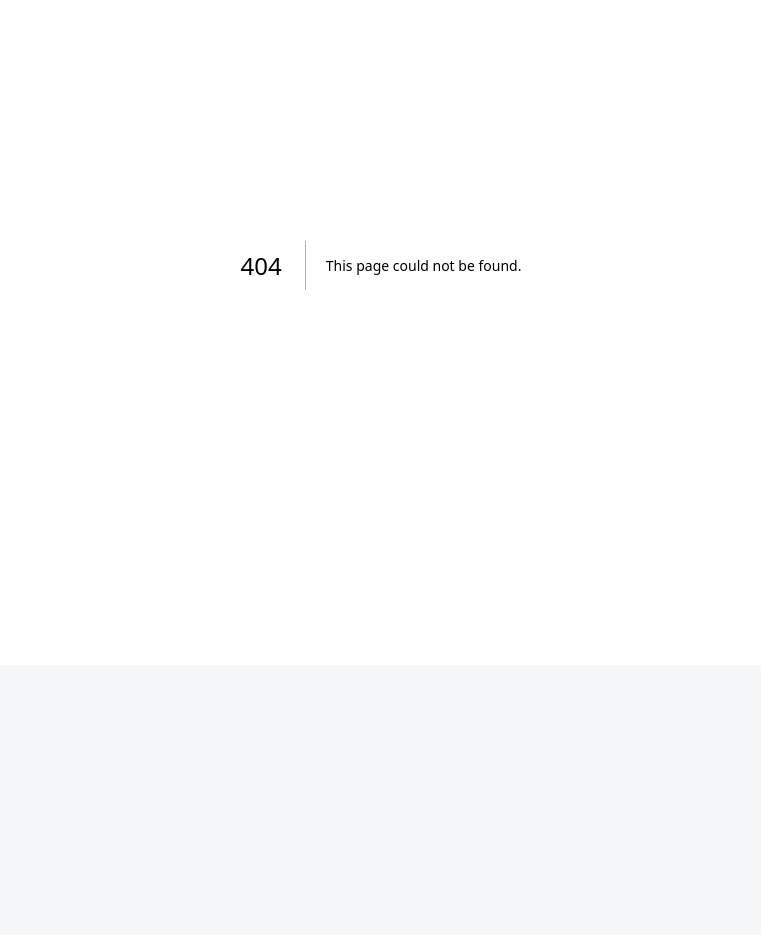
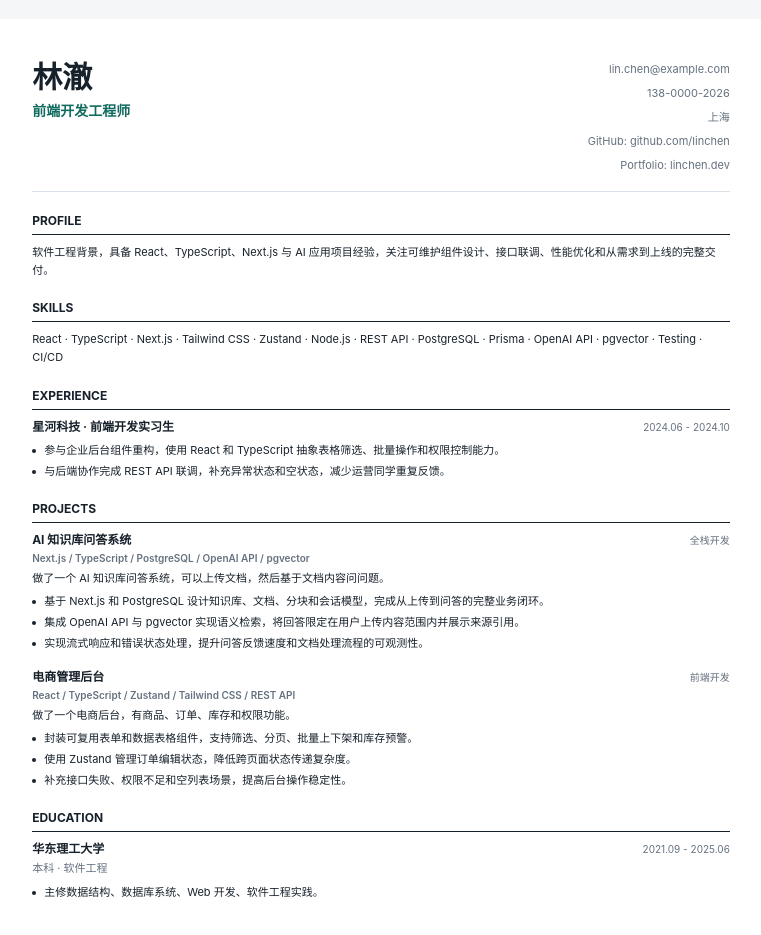
Before and after one commit to xinghe118/offerpilot, a Next.js app: page /resume/print in a window 1280 px wide. Before the commit this address had no page. Shown: the part 135-1070 px from the top of the page, without its empty margins (259-1020 px from the left). Before the commit the page ends 800 px from the top, so only its background shows below. Built offline with nearby package versions, Linux system fonts and the light colour scheme.

Commit message:
feat: add print-ready resume export

```diff
--- /dev/null
+++ b/app/api/resume-versions/export-pdf/route.ts
@@ -0,0 +1,22 @@
+import { NextResponse } from "next/server";
+import { jsonError, readJson } from "@/lib/api/json";
+
+type ExportPdfInput = {
+  versionId?: string;
+};
+
+export async function POST(request: Request) {
+  try {
+    const input = await readJson<ExportPdfInput>(request);
+
+    return NextResponse.json({
+      status: "print-ready",
+      versionId: input.versionId ?? null,
+      printUrl: "/resume/print",
+      message:
+        "Server-side PDF export is prepared as a route boundary. Use the print URL now; Playwright/Puppeteer generation can be enabled after persisted resume versions are wired.",
+    });
+  } catch (error) {
+    return jsonError(error instanceof Error ? error.message : "Failed to prepare PDF export.", 500);
+  }
+}
--- /dev/null
+++ b/app/resume/print/page.tsx
@@ -0,0 +1,24 @@
+import { Printer } from "lucide-react";
+import { ResumePrintView } from "@/components/resume-print-view";
+import { seedProfile } from "@/lib/domain/seed-data";
+
+export default function ResumePrintPage() {
+  return (
+    <main className="min-h-screen bg-canvas py-8 print:bg-white print:py-0">
+      <div className="mx-auto mb-5 flex w-[210mm] items-center justify-between rounded-lg border border-line bg-white p-4 print:hidden">
+        <div>
+          <p className="text-xs font-bold uppercase tracking-0 text-accent">OfferPilot</p>
+          <h1 className="text-lg font-bold text-ink">ATS 友好简历打印预览</h1>
+          <p className="mt-1 text-sm text-muted">使用浏览器打印或另存为 PDF，输出为可复制文本。</p>
+        </div>
+        <button
+          className="inline-flex h-10 items-center gap-2 rounded-md bg-accent px-3 text-sm font-semibold text-white"
+        >
+          <Printer size={16} />
+          Ctrl/Cmd + P
+        </button>
+      </div>
+      <ResumePrintView profile={seedProfile} />
+    </main>
+  );
+}
--- a/components/offer-pilot-workspace.tsx
+++ b/components/offer-pilot-workspace.tsx
@@ -229,6 +229,13 @@ export function OfferPilotWorkspace() {
           <div className="flex items-center gap-2">
             <Pill tone="green">本地 MVP</Pill>
             <Pill>真实 AI / 数据库在后续阶段接入</Pill>
+            <a
+              className="inline-flex h-9 items-center rounded-md border border-line bg-white px-3 text-xs font-semibold text-ink transition hover:border-accent"
+              href="/resume/print"
+              target="_blank"
+            >
+              打印简历
+            </a>
           </div>
         </div>
       </header>
--- /dev/null
+++ b/components/resume-print-view.tsx
@@ -0,0 +1,115 @@
+import type { UserProfile } from "@/lib/domain/types";
+
+function Section({ title, children }: { title: string; children: React.ReactNode }) {
+  return (
+    <section className="break-inside-avoid">
+      <h2 className="border-b border-ink pb-1 text-[12px] font-bold uppercase text-ink">{title}</h2>
+      <div className="mt-2">{children}</div>
+    </section>
+  );
+}
+
+function BulletList({ items }: { items: string[] }) {
+  return (
+    <ul className="space-y-1 text-[11px] leading-[1.55] text-ink">
+      {items.map((item) => (
+        <li className="flex gap-2" key={item}>
+          <span className="mt-[7px] h-1 w-1 shrink-0 rounded-full bg-ink" />
+          <span>{item}</span>
+        </li>
+      ))}
+    </ul>
+  );
+}
+
+export function ResumePrintView({ profile }: { profile: UserProfile }) {
+  return (
+    <article className="mx-auto min-h-[297mm] w-[210mm] bg-white px-12 py-10 text-ink print:mx-0 print:w-auto print:min-h-0 print:p-0">
+      <header className="border-b border-line pb-4">
+        <div className="flex items-start justify-between gap-8">
+          <div>
+            <h1 className="text-3xl font-bold leading-tight">{profile.name}</h1>
+            <p className="mt-1 text-sm font-semibold text-accent">{profile.targetRole}</p>
+          </div>
+          <div className="space-y-1 text-right text-[11px] leading-5 text-muted">
+            <p>{profile.email}</p>
+            <p>{profile.phone}</p>
+            <p>{profile.location}</p>
+            {profile.links.map((link) => (
+              <p key={link.url}>
+                {link.label}: {link.url}
+              </p>
+            ))}
+          </div>
+        </div>
+      </header>
+
+      <main className="mt-5 space-y-5">
+        <Section title="Profile">
+          <p className="text-[11px] leading-[1.65] text-ink">{profile.summary}</p>
+        </Section>
+
+        <Section title="Skills">
+          <p className="text-[11px] leading-[1.65] text-ink">{profile.skills.join(" · ")}</p>
+        </Section>
+
+        <Section title="Experience">
+          <div className="space-y-4">
+            {profile.experience.map((experience) => (
+              <div key={experience.id}>
+                <div className="flex items-baseline justify-between gap-4">
+                  <h3 className="text-[12px] font-bold">
+                    {experience.company} · {experience.role}
+                  </h3>
+                  <p className="text-[10px] text-muted">
+                    {experience.startDate} - {experience.endDate ?? "至今"}
+                  </p>
+                </div>
+                <div className="mt-1.5">
+                  <BulletList items={experience.highlights} />
+                </div>
+              </div>
+            ))}
+          </div>
+        </Section>
+
+        <Section title="Projects">
+          <div className="space-y-4">
+            {profile.projects.map((project) => (
+              <div key={project.id}>
+                <div className="flex items-baseline justify-between gap-4">
+                  <h3 className="text-[12px] font-bold">{project.name}</h3>
+                  <p className="text-[10px] text-muted">{project.role}</p>
+                </div>
+                <p className="mt-0.5 text-[10px] font-semibold text-muted">{project.techStack.join(" / ")}</p>
+                <p className="mt-1 text-[11px] leading-[1.55] text-ink">{project.rawDescription}</p>
+                <div className="mt-1.5">
+                  <BulletList items={project.resumeBullets} />
+                </div>
+              </div>
+            ))}
+          </div>
+        </Section>
+
+        <Section title="Education">
+          {profile.education.map((education) => (
+            <div key={education.id}>
+              <div className="flex items-baseline justify-between gap-4">
+                <h3 className="text-[12px] font-bold">{education.school}</h3>
+                <p className="text-[10px] text-muted">
+                  {education.startDate} - {education.endDate ?? "至今"}
+                </p>
+              </div>
+              <p className="text-[11px] leading-5 text-muted">
+                {education.degree} · {education.major}
+              </p>
+              <div className="mt-1.5">
+                <BulletList items={education.highlights} />
+              </div>
+            </div>
+          ))}
+        </Section>
+      </main>
+    </article>
+  );
+}
```
Also changed, not shown: 2 other files (tests, documents, lock files or other folders).
